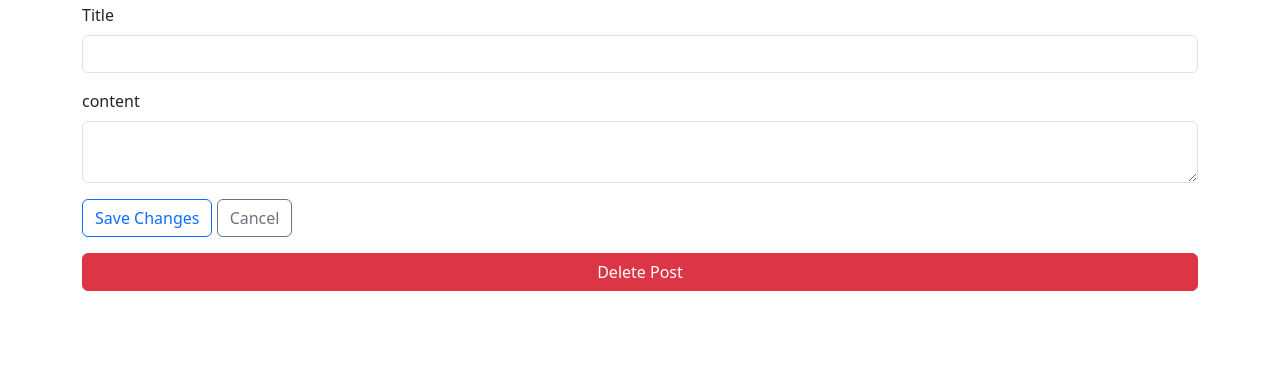
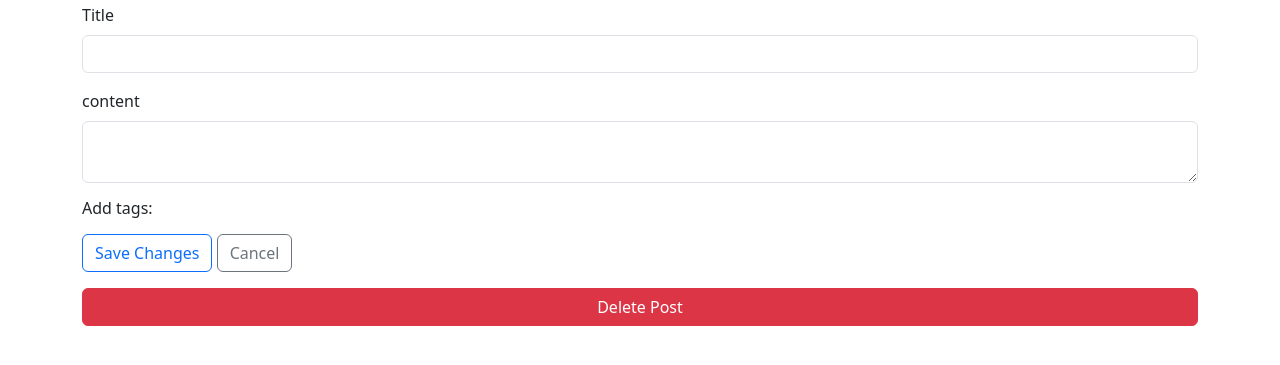
Before and after one commit to RachMichelle/flask-blogly, a Flask app: page /posts/1/edit in a window 1280 px wide. Shown: the part 157-522 px from the top of the page. Run offline with Flask 3, Linux system fonts and the light colour scheme.

Commit message:
tags for new/edited posts

```diff
--- a/app.py
+++ b/app.py
@@ -17,7 +17,7 @@ connect_db(app)
 def home():
     """show home page"""
 
-    posts=Post.query.order_by(Post.created_at).limit(5)
+    posts=Post.query.order_by(Post.created_at.desc()).limit(5)
     return render_template('home.html', posts=posts)
 
 @app.route('/users')
@@ -92,8 +92,6 @@ def handle_new_user():
 
     return redirect('/users')
 
-# ** Foreign key error for posts table. Cascade delete?
-
 @app.route('/delete/<user_id>', methods = ['POST'])
 def delete_user(user_id):
     """delete a user"""
@@ -117,8 +115,9 @@ def new_post(user_id):
     """show form to add a new post"""
 
     user = User.query.get(user_id)
+    tags = Tag.query.all()
 
-    return render_template('new-post.html', user=user)
+    return render_template('new-post.html', user=user, tags=tags)
 
 @app.route('/user/<user_id>/posts/new', methods=['POST'])
 def handle_new_post(user_id):
@@ -128,6 +127,9 @@ def handle_new_post(user_id):
     content = request.form['content']
 
     post = Post(title=title, content=content, user_id=user_id)
+
+    tags=[int(tag) for tag in request.form.getlist('tags')]
+    post.tgs=Tag.query.filter(Tag.id.in_(tags)).all()
 
     db.session.add(post)
     db.session.commit()
@@ -139,8 +141,9 @@ def edit_post(post_id):
     """show form to edit existing post """
 
     post = Post.query.get(post_id)
+    tags= Tag.query.all()
 
-    return render_template('post-edit.html', post=post)
+    return render_template('post-edit.html', post=post, tags=tags)
 
 @app.route('/posts/<post_id>/edit', methods=['POST'])
 def handle_edit_post(post_id):
@@ -154,12 +157,13 @@ def handle_edit_post(post_id):
     post.title=title
     post.content=content
 
+    tags=[int(tag) for tag in request.form.getlist('tags')]
+    post.tgs=Tag.query.filter(Tag.id.in_(tags)).all()
+
     db.session.add(post)
     db.session.commit()
 
     return redirect(f'/posts/{post.id}')
-
-# ** Error on delete for posts_tags table foreign key constraint
 
 @app.route('/delete/<post_id>', methods=['POST'])
 def delete_post(post_id):
@@ -232,15 +236,12 @@ def handle_edit_tag(tag_id):
 
     return redirect(f"/tags/{tag_id}")
 
+@app.route('/delete/<tag_id>', methods=['POST'])
+def handle_delete_tag(tag_id):
+    """delete tag with associated id"""
 
-# ** getting foreign key error for posts_tags table **
+    Tag.query.filter_by(id=tag_id).delete()
 
-# @app.route('/delete/<tag_id>', methods=['POST'])
-# def handle_delete_tag(tag_id):
-#     """delete tag with associated id"""
+    db.session.commit()
 
-#     Tag.query.filter_by(id=tag_id).delete()
-
-#     db.session.commit()
-
-#     return redirect('/tags')
+    return redirect('/tags')
--- a/templates/post-edit.html
+++ b/templates/post-edit.html
@@ -15,9 +15,19 @@
         <label for="content" class="form-label">content</label>
         <textarea name="content" id="content" class="form-control">{{post.content}}</textarea>
     </div>
-
-    <button class="btn btn-outline-primary">Save Changes</button>
-    <a class="btn btn-outline-secondary" href="/posts/{{post.id}}" role="button">Cancel</a>
+    <h6>Add tags:</h6>
+    {% for tag in tags %}
+    <div class="form-check">
+        <input class="form-check-input" type="checkbox" name="tags" id="defaultCheck1" value="{{tag.id}}">
+        <label class="form-check-label" for="defaultCheck1">
+            {{tag.name}}
+        </label>
+    </div>
+    {% endfor %}
+    <div class="mt-3">
+        <button class="btn btn-outline-primary">Save Changes</button>
+        <a class="btn btn-outline-secondary" href="/posts/{{post.id}}" role="button">Cancel</a>
+    </div>
 </form>
 
 <form action="/delete/{{post.id}}" method="post">
```
Also changed, not shown: models.py (+4 -4 lines), templates/new-post.html (+13 -3 lines).
